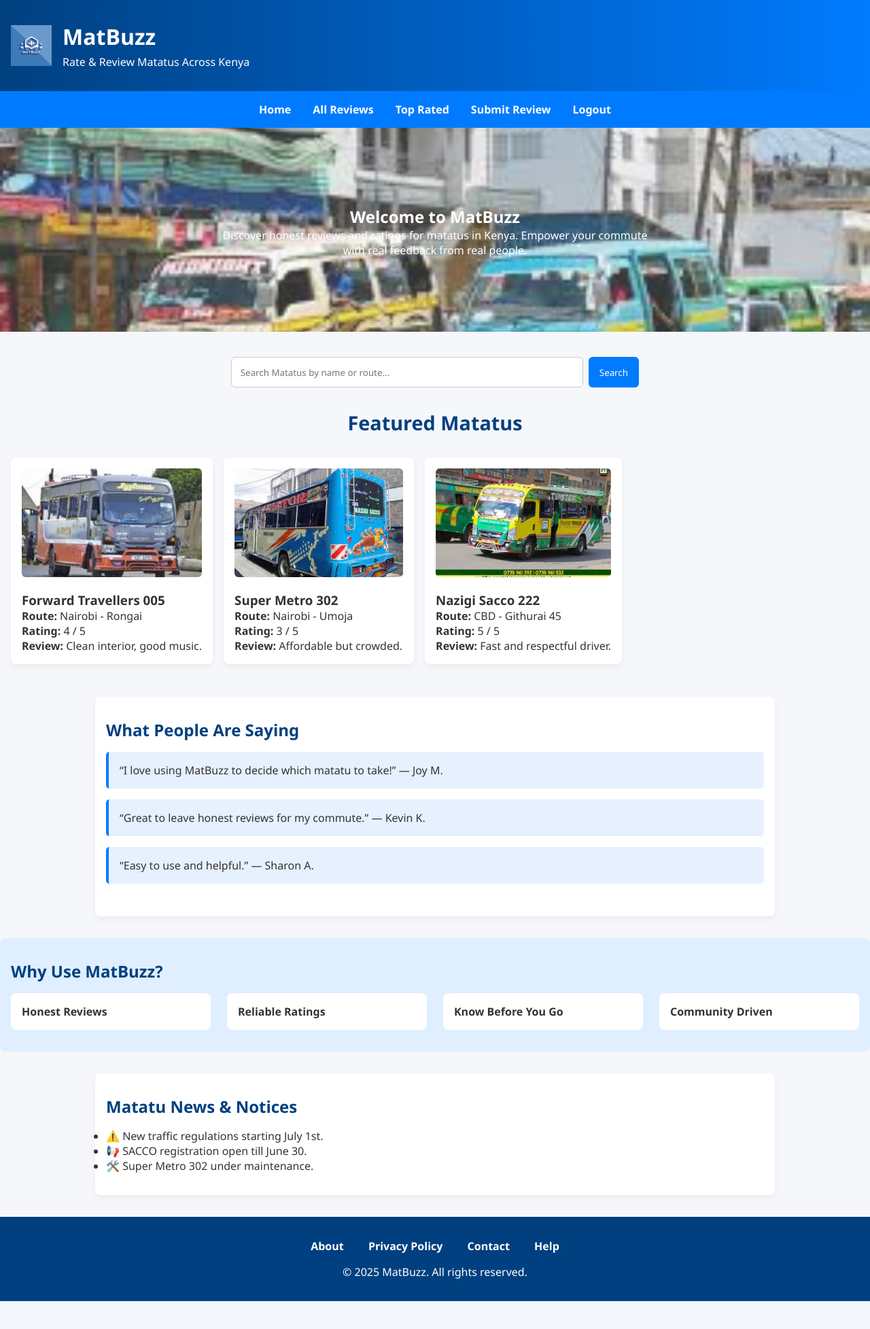
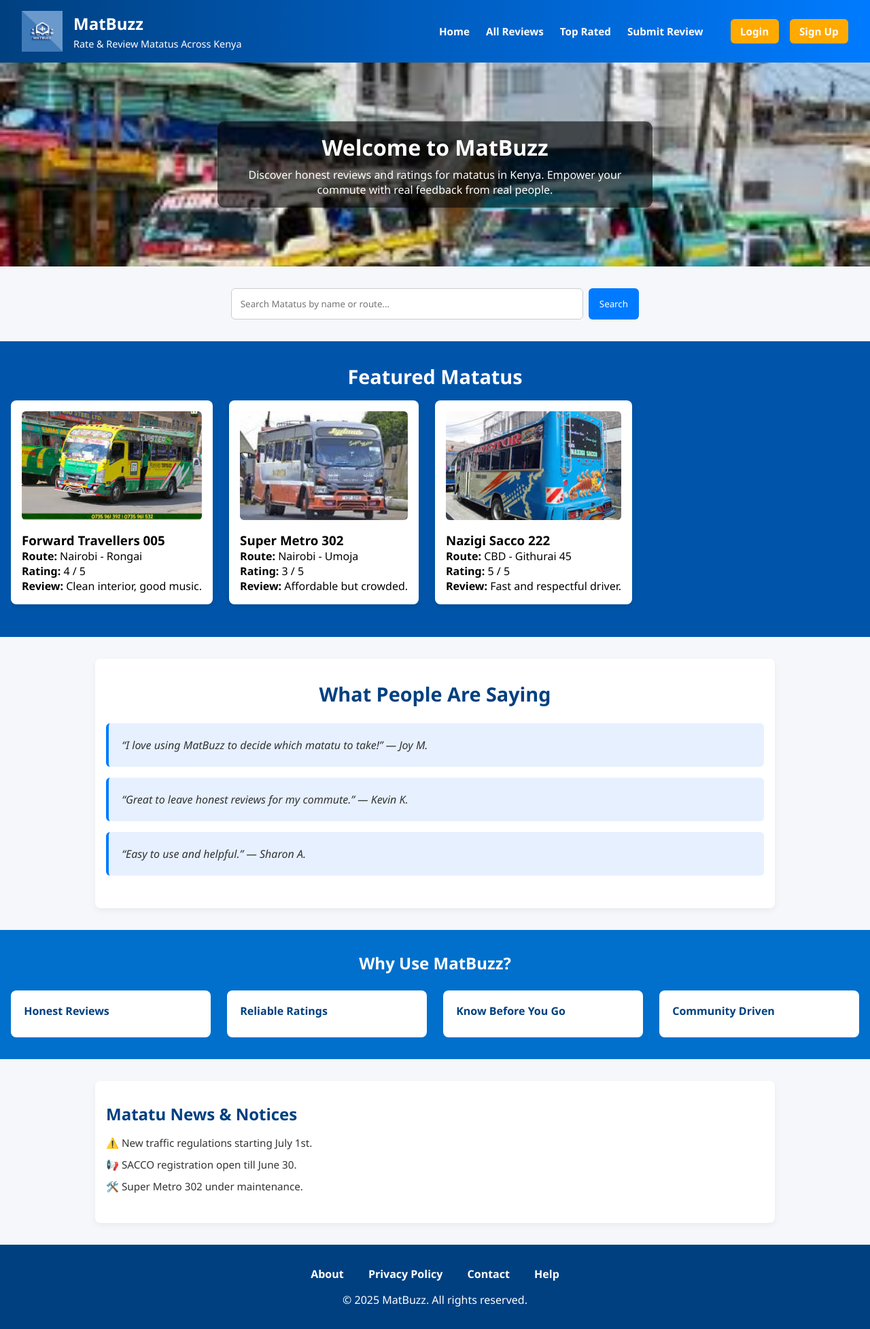
Before and after one commit to T-Njiru/MatBuzz, a PHP site: page /homepage/home.html in a window 1280 px wide. Shown: the whole page at 68% size. Before the commit the page ends 1914 px from the top, so only its background shows below. Run offline with PHP 8.4, Linux system fonts and the light colour scheme.

Commit message:
Adding some effects to the home page

```diff
--- a/homepage/home.css
+++ b/homepage/home.css
@@ -1,8 +1,8 @@
 * {
   box-sizing: border-box;
+  font-family: 'Segoe UI', sans-serif;
   margin: 0;
   padding: 0;
-  font-family: 'Segoe UI', sans-serif;
 }
 
 body {
@@ -10,57 +10,90 @@ body {
   color: #333;
 }
 
-.header {
+
+.main-header {
   background: linear-gradient(to right, #004080, #007bff);
   color: white;
-  padding: 2rem 1rem;
+  display: flex;
+  justify-content: space-between;
+  align-items: center;
+  padding: 1rem 2rem;
+  flex-wrap: wrap;
 }
 
-.logo-title {
+.header-left {
   display: flex;
   align-items: center;
   gap: 1rem;
-  justify-content: flex-start;
 }
 
-.logo-title img {
+.logo {
   width: 60px;
+  height: auto;
+}
+
+.site-title h1 {
+  margin: 0;
+  font-size: 1.5rem;
 }
 
 .tagline {
-  font-size: 1rem;
-  margin-top: 0.3rem;
+  font-size: 0.9rem;
+  margin-top: 0.2rem;
 }
 
-nav {
-  background-color: #007bff;
+.nav-links {
   display: flex;
-  justify-content: center;
-  gap: 2rem;
-  padding: 1rem 0;
+  align-items: center;
+  gap: 1.5rem;
+  flex-wrap: wrap;
 }
 
-nav a {
+.nav-links a {
   color: white;
   text-decoration: none;
   font-weight: bold;
+  font-size: 0.95rem;
 }
 
-nav a:hover {
+.nav-links a:hover {
   text-decoration: underline;
 }
+
+.auth-buttons {
+  display: flex;
+  gap: 1rem;
+  margin-left: 1rem;
+}
+
+.login-btn,
+.signup-btn {
+  background-color: #ffaa00;
+  color: black;
+  padding: 0.5rem 0.9rem;
+  border-radius: 6px;
+  font-weight: bold;
+  text-decoration: none;
+  transition: background-color 0.3s ease;
+}
+
+.login-btn:hover,
+.signup-btn:hover {
+  background-color: #e69500;
+}
+
 
 .hero-section {
   position: relative;
   text-align: center;
-  color: white;
+  overflow: hidden;
 }
 
 .hero-section img {
   width: 100%;
   height: 300px;
   object-fit: cover;
-  opacity: 0.8;
+  display: block;
 }
 
 .hero-text {
@@ -68,13 +101,27 @@ nav a:hover {
   top: 50%;
   left: 50%;
   transform: translate(-50%, -50%);
+  color: white;
+  background-color: rgba(0, 0, 0, 0.6);
+  padding: 1rem 2rem;
+  border-radius: 10px;
 }
+
+.hero-text h2 {
+  font-size: 2rem;
+  margin-bottom: 0.5rem;
+}
+
+.hero-text p {
+  font-size: 1rem;
+}
+
 
 .search-bar {
   display: flex;
   justify-content: center;
+  gap: 0.5rem;
   margin: 2rem auto;
-  gap: 0.5rem;
   max-width: 600px;
 }
 
@@ -86,47 +133,63 @@ nav a:hover {
 }
 
 .search-bar button {
+  background-color: #007bff;
+  color: white;
   padding: 0.8rem 1rem;
   border: none;
-  background-color: #007bff;
-  color: white;
   border-radius: 6px;
   cursor: pointer;
+}
+
+
+.scroll-container {
+  background-color: #0055aa;
+  color: white;
+  padding: 2rem 1rem;
 }
 
 .section-title {
   text-align: center;
   font-size: 1.8rem;
   margin-bottom: 1rem;
-  color: #004080;
 }
 
 .slider {
   display: flex;
+  gap: 1.5rem;
   overflow-x: auto;
-  gap: 1rem;
-  padding: 1rem;
+  padding-bottom: 1rem;
   scroll-snap-type: x mandatory;
 }
 
 .matatu-card {
-  min-width: 280px;
   background-color: white;
+  color: black;
   border-radius: 8px;
+  min-width: 250px;
+  flex-shrink: 0;
+  scroll-snap-align: start;
   padding: 1rem;
-  box-shadow: 0 4px 10px rgba(0,0,0,0.05);
-  scroll-snap-align: start;
+  box-shadow: 0 4px 10px rgba(0,0,0,0.1);
+  transition: transform 0.3s ease, box-shadow 0.3s ease;
 }
+
+.matatu-card:hover {
+  transform: translateY(-6px);
+  box-shadow: 0 6px 16px rgba(0, 0, 0, 0.15);
+}
+
 
 .matatu-image {
   width: 100%;
   height: 160px;
   object-fit: cover;
   border-radius: 6px;
-  margin-bottom: 1rem;
+  margin-bottom: 0.8rem;
 }
 
-.testimonials, .news-section {
+
+.testimonials {
   background-color: white;
   padding: 2rem 1rem;
   max-width: 1000px;
@@ -135,23 +198,42 @@ nav a:hover {
   box-shadow: 0 4px 10px rgba(0,0,0,0.05);
 }
 
-.testimonials h2, .news-section h2, .why-matbuzz h2 {
+.testimonials h2 {
   color: #004080;
-  margin-bottom: 1rem;
+  margin-bottom: 1.5rem;
+  text-align: center;
+  font-size: 1.8rem;
 }
 
 .testimonial-card {
   background-color: #e6f0ff;
-  padding: 1rem;
+  padding: 1.2rem;
   border-left: 4px solid #007bff;
   margin-bottom: 1rem;
-  border-radius: 5px;
+  border-radius: 6px;
+  transition: transform 0.3s ease, box-shadow 0.3s ease;
+  font-style: italic;
+  line-height: 1.6;
 }
 
+.testimonial-card:hover {
+  transform: translateY(-5px);
+  box-shadow: 0 6px 16px rgba(0, 0, 0, 0.1);
+}
+
+
+
 .why-matbuzz {
-  background-color: #e0efff;
+  background-color: #0070cc;
+  color: white;
   padding: 2rem 1rem;
-  border-radius: 8px;
+  width : 100%
+
+}
+
+.why-matbuzz h2 {
+  margin-bottom: 1.5rem;
+  text-align: center;
 }
 
 .features {
@@ -161,30 +243,57 @@ nav a:hover {
 }
 
 .feature {
-  background-color: white;
-  padding: 1rem;
+  background-color: #ffffff;
+  color: #004080;
+  padding: 1.2rem;
   border-radius: 8px;
   position: relative;
-  transition: all 0.3s ease;
+  transition: transform 0.3s ease;
+  cursor: pointer;
   overflow: hidden;
 }
 
 .feature:hover {
-  background-color: #d6e9ff;
-  transform: scale(1.05);
+  transform: translateY(-5px);
+}
+
+.feature h4 {
+  margin-bottom: 0.5rem;
 }
 
 .feature p {
-  opacity: 0;
-  height: 0;
-  transition: all 0.4s ease;
+  display: none;
 }
 
 .feature:hover p {
-  opacity: 1;
-  height: auto;
-  margin-top: 0.5rem;
+  display: block;
 }
+
+
+.news-section {
+  background-color: white;
+  padding: 2rem 1rem;
+  max-width: 1000px;
+  margin: 2rem auto;
+  border-radius: 8px;
+  box-shadow: 0 4px 10px rgba(0,0,0,0.05);
+}
+
+.news-section h2 {
+  color: #004080;
+  margin-bottom: 1rem;
+}
+
+.news-section ul {
+  list-style: none;
+  padding-left: 0;
+}
+
+.news-section li {
+  margin-bottom: 0.75rem;
+  font-size: 0.95rem;
+}
+
 
 .footer {
   background-color: #004080;
--- a/homepage/home.html
+++ b/homepage/home.html
@@ -9,23 +9,29 @@
 </head>
 <body>
 
-  <header class="header">
-    <div class="logo-title">
-      <img src="pictures/logo.png" alt="MatBuzz Logo" />
-      <div>
+
+  <header class="main-header">
+    <div class="header-left">
+      <img src="pictures/logo.png" alt="MatBuzz Logo" class="logo" />
+      <div class="site-title">
         <h1>MatBuzz</h1>
         <p class="tagline">Rate & Review Matatus Across Kenya</p>
       </div>
     </div>
+
+    <nav class="nav-links">
+      <a href="#">Home</a>
+      <a href="#">All Reviews</a>
+      <a href="#">Top Rated</a>
+      <a href="review/review.html">Submit Review</a>
+
+      <div class="auth-buttons">
+        <a href="login.html" class="login-btn">Login</a>
+        <a href="signup.html" class="signup-btn">Sign Up</a>
+      </div>
+    </nav>
   </header>
 
-  <nav>
-    <a href="#">Home</a>
-    <a href="#">All Reviews</a>
-    <a href="#">Top Rated</a>
-    <a href="review/review.html">Submit Review</a>
-    <a href="#">Logout</a>
-  </nav>
 
   <div class="hero-section">
     <img src="pictures/hero.png" alt="Welcome to MatBuzz" />
@@ -35,16 +41,18 @@
     </div>
   </div>
 
+
   <div class="search-bar">
     <input type="text" placeholder="Search Matatus by name or route...">
     <button>Search</button>
   </div>
 
+
   <section class="scroll-container" data-aos="fade-up">
     <h2 class="section-title">Featured Matatus</h2>
     <div class="slider">
       <div class="matatu-card">
-        <img src="pictures/matatu1.jpeg" alt="Matatu" class="matatu-image" />
+        <img src="pictures/matatu3.jpeg" alt="Matatu" class="matatu-image" />
         <h3>Forward Travellers 005</h3>
         <p><strong>Route:</strong> Nairobi - Rongai</p>
         <p><strong>Rating:</strong> 4 / 5</p>
@@ -52,7 +60,7 @@
       </div>
 
       <div class="matatu-card">
-        <img src="pictures/matatu2.jpeg" alt="Matatu" class="matatu-image" />
+        <img src="pictures/matatu1.jpeg" alt="Matatu" class="matatu-image" />
         <h3>Super Metro 302</h3>
         <p><strong>Route:</strong> Nairobi - Umoja</p>
         <p><strong>Rating:</strong> 3 / 5</p>
@@ -60,7 +68,7 @@
       </div>
 
       <div class="matatu-card">
-        <img src="pictures/matatu3.jpeg" alt="Matatu" class="matatu-image" />
+        <img src="pictures/matatu2.jpeg" alt="Matatu" class="matatu-image" />
         <h3>Nazigi Sacco 222</h3>
         <p><strong>Route:</strong> CBD - Githurai 45</p>
         <p><strong>Rating:</strong> 5 / 5</p>
@@ -69,12 +77,14 @@
     </div>
   </section>
 
+
   <section class="testimonials" data-aos="fade-up">
     <h2>What People Are Saying</h2>
     <div class="testimonial-card">“I love using MatBuzz to decide which matatu to take!” — Joy M.</div>
     <div class="testimonial-card">“Great to leave honest reviews for my commute.” — Kevin K.</div>
     <div class="testimonial-card">“Easy to use and helpful.” — Sharon A.</div>
   </section>
+
 
   <section class="why-matbuzz" data-aos="fade-up">
     <h2>Why Use MatBuzz?</h2>
@@ -98,6 +108,7 @@
     </div>
   </section>
 
+
   <section class="news-section" data-aos="fade-up">
     <h2>Matatu News & Notices</h2>
     <ul>
@@ -106,6 +117,7 @@
       <li>🛠️ Super Metro 302 under maintenance.</li>
     </ul>
   </section>
+
 
   <footer class="footer">
     <div class="footer-links">
@@ -117,6 +129,7 @@
     <p>© 2025 MatBuzz. All rights reserved.</p>
   </footer>
 
+
   <script src="https://unpkg.com/aos@2.3.4/dist/aos.js"></script>
   <script>
     AOS.init();
```
